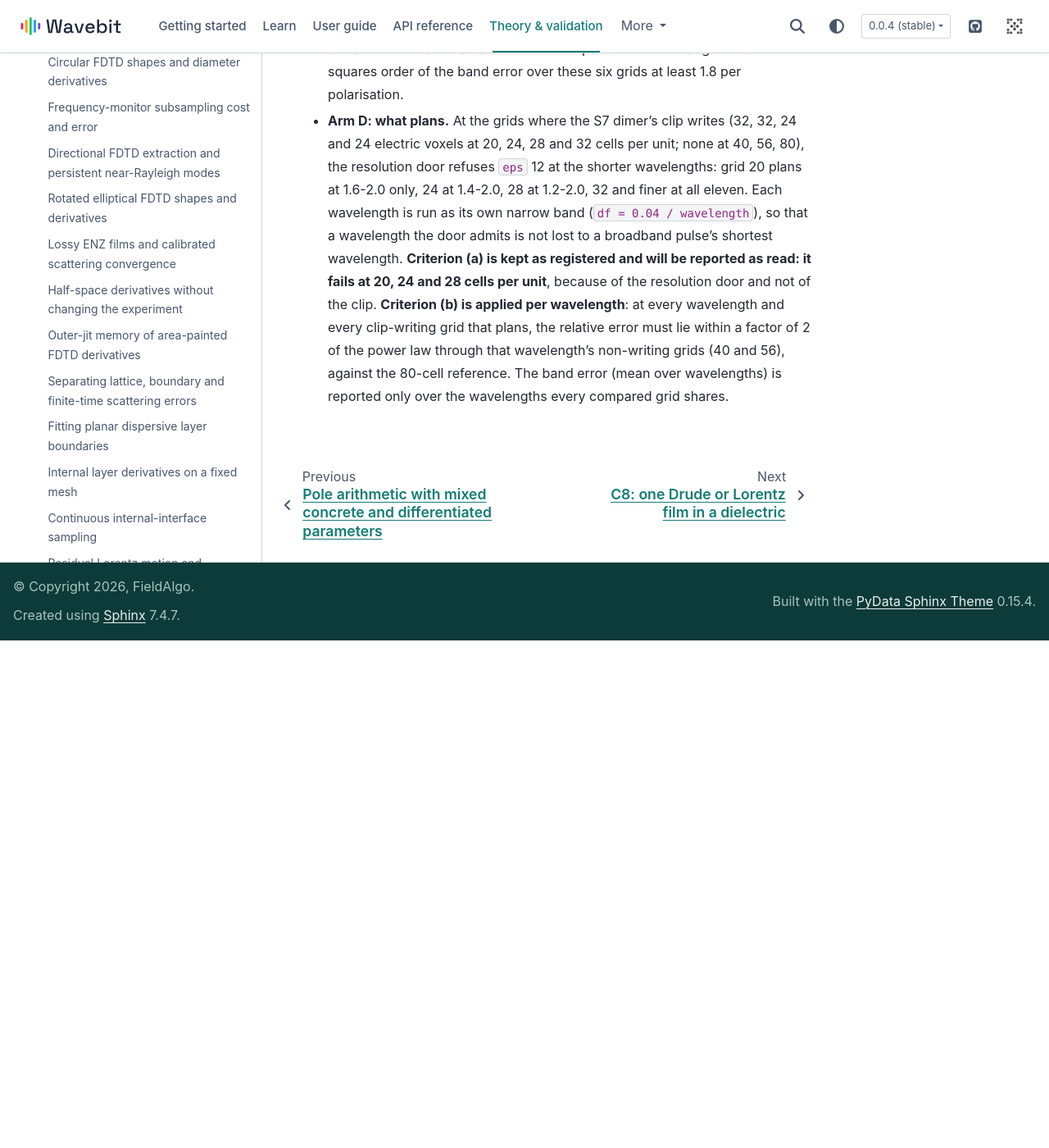
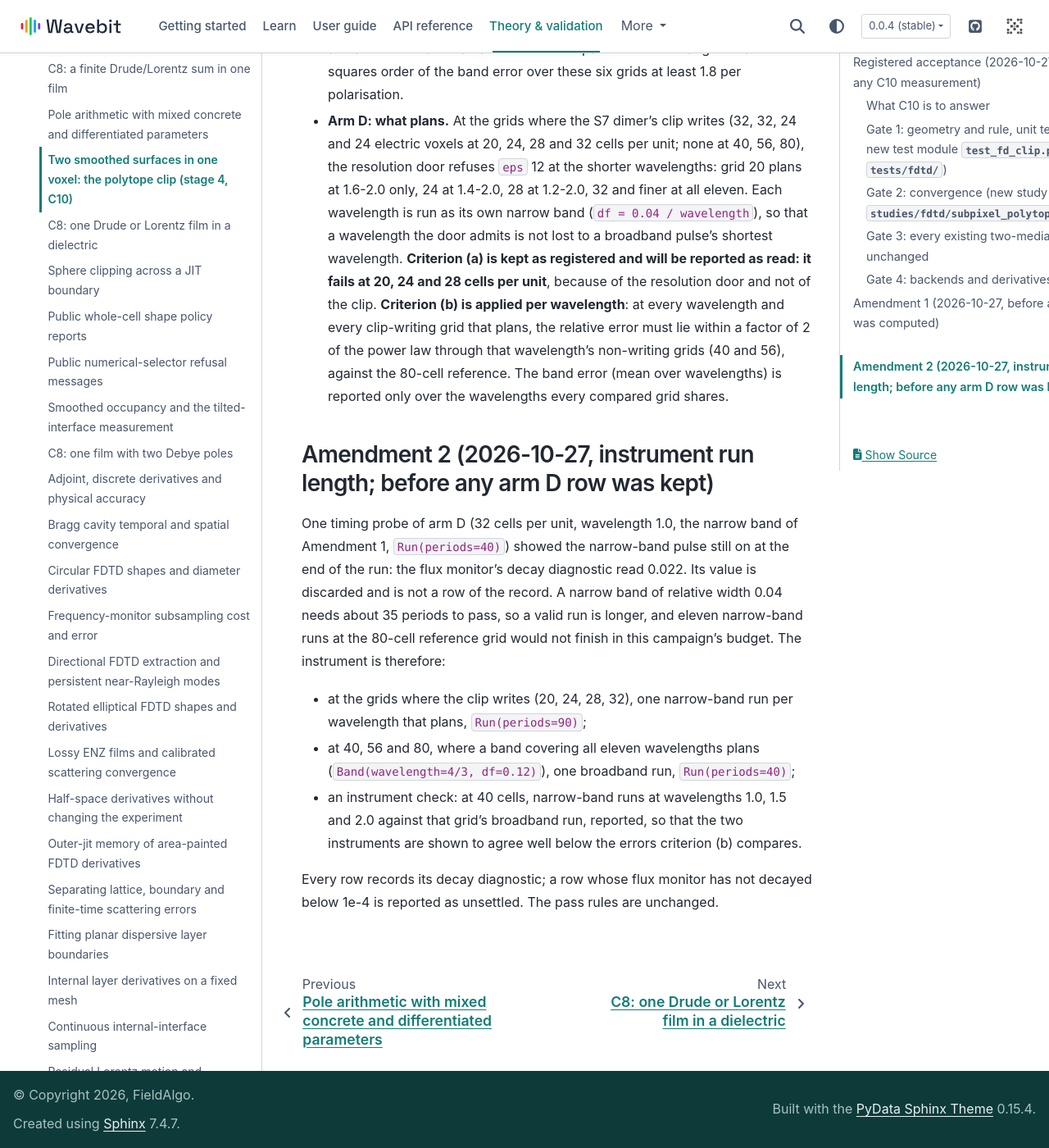
Before and after one commit to fieldalgo/wavebit, a Sphinx documentation site: the page built from docs/validation/fdtd/fd-polytope-clip.md, in a window 1280 px wide and 1400 px high, scrolled down 5602 px. Shown: the whole window at 82% size. Built offline with Sphinx 7.4.7 and the PyData theme 0.15.4, drawn with Linux system fonts in a browser that asks for light colours; pages that are not in the unit, such as notebooks, are missing from menus; before the commit the page ends 6383 px from its top, so only the background shows below that.

Commit message:
docs(fdtd): amend C10 arm D's run length after one discarded timing probe
A single timing probe (not kept) showed the narrow-band pulse still on at 40
periods (flux decay 0.022). Clip-writing grids keep one narrow-band run per
wavelength at 90 periods; 40, 56 and 80 use one broadband run covering all
eleven wavelengths; an instrument check compares the two at 40 cells. Every
row records its decay; the pass rules are unchanged.

Co-Authored-By: Claude Opus 5.5 <noreply@anthropic.com>
Claude-Session: https://claude.ai/code/session_01EsCWzienJqkYQanDCRUxw4

```diff
--- a/docs/validation/fdtd/fd-polytope-clip.md
+++ b/docs/validation/fdtd/fd-polytope-clip.md
@@ -173,3 +173,23 @@ chosen after seeing a measured number; it is committed and published before the
   law through that wavelength's non-writing grids (40 and 56), against the 80-cell reference.
   The band error (mean over wavelengths) is reported only over the wavelengths every compared
   grid shares.
+
+## Amendment 2 (2026-10-27, instrument run length; before any arm D row was kept)
+
+One timing probe of arm D (32 cells per unit, wavelength 1.0, the narrow band of Amendment 1,
+`Run(periods=40)`) showed the narrow-band pulse still on at the end of the run: the flux
+monitor's decay diagnostic read 0.022. Its value is discarded and is not a row of the
+record. A narrow band of relative width 0.04 needs about 35 periods to pass, so a valid run is
+longer, and eleven narrow-band runs at the 80-cell reference grid would not finish in this
+campaign's budget. The instrument is therefore:
+
+* at the grids where the clip writes (20, 24, 28, 32), one narrow-band run per wavelength
+  that plans, `Run(periods=90)`;
+* at 40, 56 and 80, where a band covering all eleven wavelengths plans
+  (`Band(wavelength=4/3, df=0.12)`), one broadband run, `Run(periods=40)`;
+* an instrument check: at 40 cells, narrow-band runs at wavelengths 1.0, 1.5 and 2.0 against
+  that grid's broadband run, reported, so that the two instruments are shown to agree well
+  below the errors criterion (b) compares.
+
+Every row records its decay diagnostic; a row whose flux monitor has not decayed below
+1e-4 is reported as unsettled. The pass rules are unchanged.
```
Also changed, not shown: docs/locales/ko/pages/validation/fdtd/fd-polytope-clip.md (+20 -0 lines).
